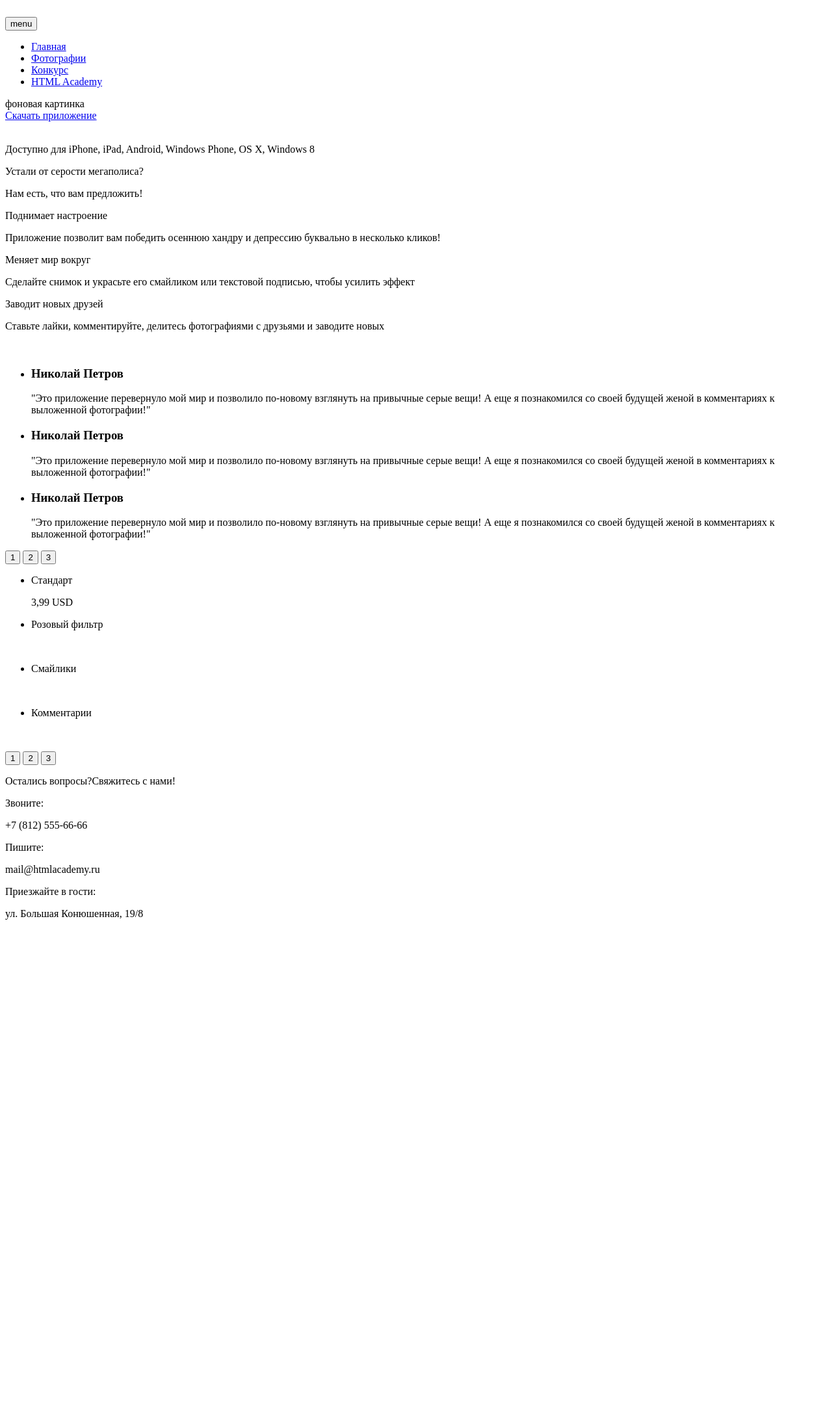
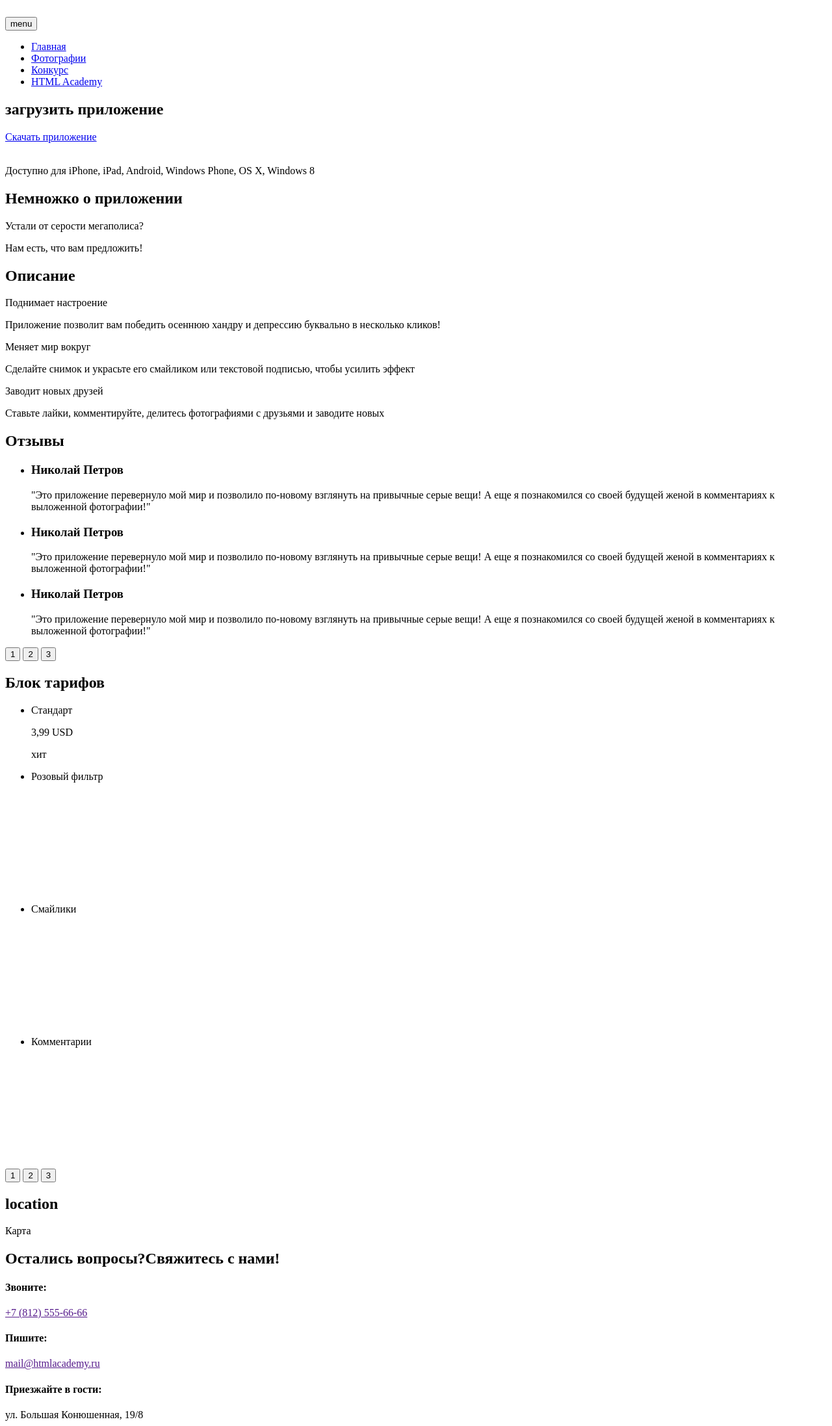
Before and after one commit to Yakubchuk/502779-pink, a website: page index.html in a window 1280 px wide. Shown: the whole page at 65% size. Before the commit the page ends 1431 px from the top, so only its background shows below. Drawn offline with Linux system fonts and the light colour scheme.

Commit message:
исправления в разметке HTML

```diff
--- a/index.html
+++ b/index.html
@@ -33,14 +33,12 @@
           </ul>
         </div>
       </nav>
-      <div class="header__bg">
-        фоновая картинка
-      </div>
     </div>
   </header>
   <main class="page__content">
     <section class="upload">
       <div class="upload__wrapper">
+        <h2 class="upload__title">загрузить приложение</h2>
         <a href="#" class="upload__button">
           Скачать приложение
         </a>
@@ -55,10 +53,15 @@
       </div>
     </section>
     <section class="about">
+      <div class="about__wrappre">
+        <h2 class="about__title">Немножко о приложении</h2>
         <p class="about__stroke">Устали от серости мегаполиса?</p>
         <p class="about__stroke">Нам есть, что вам предложить!</p>
+      </div>
     </section>
     <section class="benefit">
+      <div class="benefit__wrapper">
+        <h2 class="benefit__title">Описание</h2>
         <div class="benefit__paragraph">
           <p class="benefit__stroke">Поднимает настроение</p>
           <p class="benefit__article">Приложение позволит вам победить осеннюю хандру и депрессию буквально в несколько кликов!</p>
@@ -71,10 +74,12 @@
           <p class="benefit__stroke">Заводит новых друзей</p>
           <p class="benefit__article">Ставьте лайки, комментируйте, делитесь фотографиями с друзьями и заводите новых</p>
         </div>
-      <img src="" alt="" width="" height="" class="benifit__img">
+        <!-- <div src="" alt="" width="" height="" class="benifit__img"></div> -->
+      </div>
     </section>
     <section class="rewiews">
       <div class="rewiews__wrapper slider">
+        <h2 class="rewiews__title">Отзывы</h2>
         <ul class="rewiews__list slider__list">
           <li class="rewiews__item slider_item">
             <h3>Николай Петров</h3>
@@ -98,27 +103,34 @@
     </section>
     <section class="tariffs">
       <div class="tarifs__wrapper">
+        <h2 class="tarifs__title">Блок тарифов</h2>
         <ul class="tariffs__list slider_list">
           <li class="tariffs__item-header">
             <p class="triff__name">Стандарт</p>
             <p class="tariff__price">3,99 USD</p>
-            <!-- Ленточка ""ХИТ"" как ее реализовать?
+
             <div class="tariff__tape">
-              <p class="tariff__hit">хит</p>
+              хит
             </div>
-              -->
+
           </li>
           <li class="tariffs__item">
             <p class="tariff__option">Розовый фильтр</p>
-            <img src="" alt="" width="" height="" class="tariff__check">
+            <div class="tariff__icon">
+              <svg></svg>
+            </div>
           </li>
           <li class="tariffs__item">
             <p class="tariff__option">Смайлики</p>
-            <img src="" alt="" width="" height="" class="tariff__check">
+            <div class="tariff__icon">
+              <svg></svg>
+            </div>
           </li>
           <li class="tariffs__item">
             <p class="tariff__option">Комментарии</p>
-            <img src="" alt="" width="" height="" class="tariff__check">
+            <div class="tariff__icon">
+              <svg></svg>
+            </div>
           </li>
         </ul>
         <p class="tariffs__toggles slider__toggles">
@@ -128,31 +140,43 @@
         </p>
       </div>
     </section>
-    <section class="callback">
-      <div class="callback__wrapper">
-        <p class="callback__paragraph">Остались вопросы?Свяжитесь с нами!</p>
+
+  </main>
+  <footer class="page__footer footer">
+    <div class="footer__wrapper">
+      <section class="footer__item location">
+          <h2 class="location__title">location</h2>
+          <div class="location__map">
+            Карта
+          </div>
+
+      </section>
+      <section class="footer__item collback">
+
+          <h2 class="callback__title">Остались вопросы?Свяжитесь с нами!</h2>
 
 
-        <p class="callback__toptext">Звоните:</p>
-        <p class="callback__downtext">+7 (812) 555-66-66</p>
+          <div class="callback__row">
+            <h4 class="callback__subtitle">Звоните:</h4>
+            <a href="" class="callback__link">+7 (812) 555-66-66</a>
+          </div>
 
 
-        <p class="callback__toptext">Пишите:</p>
-        <p class="callback__downtext">mail@htmlacademy.ru</p>
+          <div class="callback__row">
+            <h4 class="callback__subtitle">Пишите:</h4>
+            <a href="" class="callback__link">mail@htmlacademy.ru</a>
+          </div>
 
 
-        <p class="callback__toptext">Приезжайте в гости:</p>
-        <p class="callback__downtext">ул. Большая Конюшенная, 19/8
-  </p>
+          <div class="callback__row">
+            <h4 class="callback__subtitle">Приезжайте в гости:</h4>
+          <div class="callback__adress">
+            <!-- тег adress  -->
+            ул. Большая Конюшенная, 19/8  </div>
         </div>
+
       </section>
-    <section class="location">
-      <div class="location__map">
-        <div class="location__dot">
-
     </div>
-      </div>
-    </section>
-  </main>
+  </footer>
 </body>
 </html>
```
Also changed, not shown: form.html (+12 -7 lines), photo.html (+12 -7 lines). Lines whose indentation alone changed are shown as unchanged.
